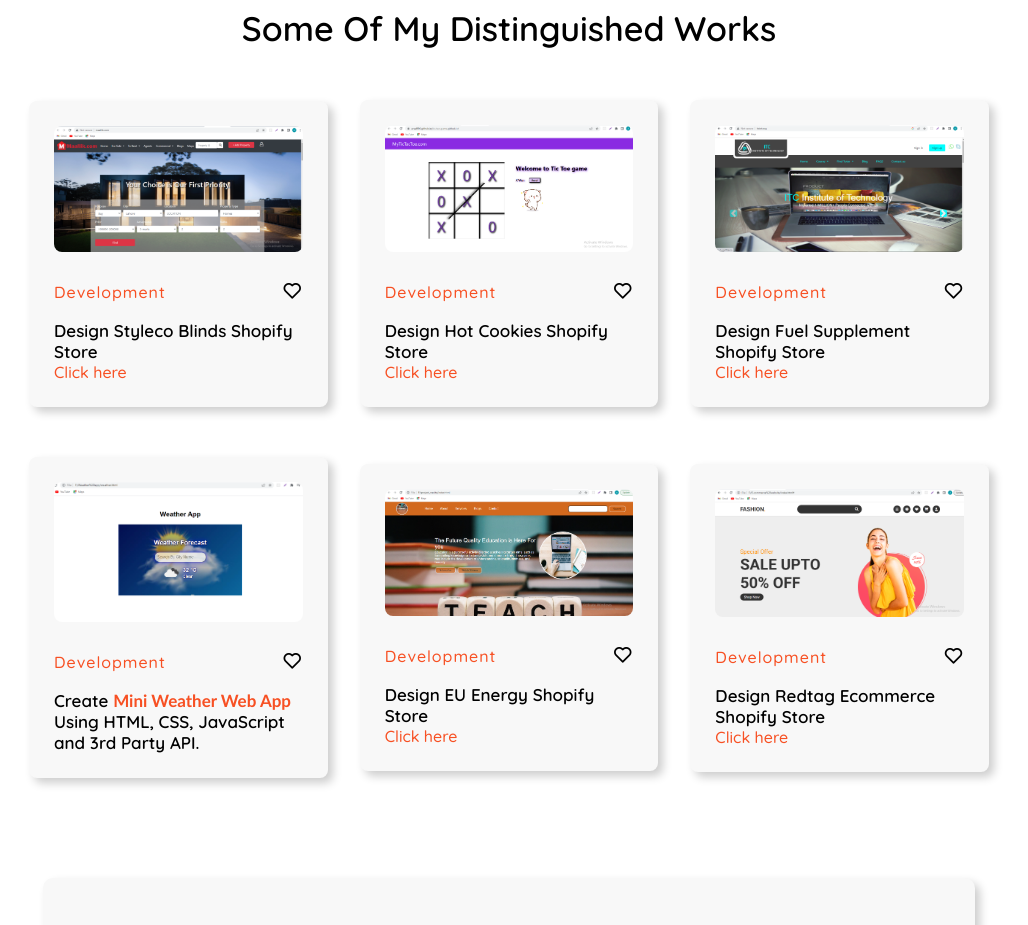
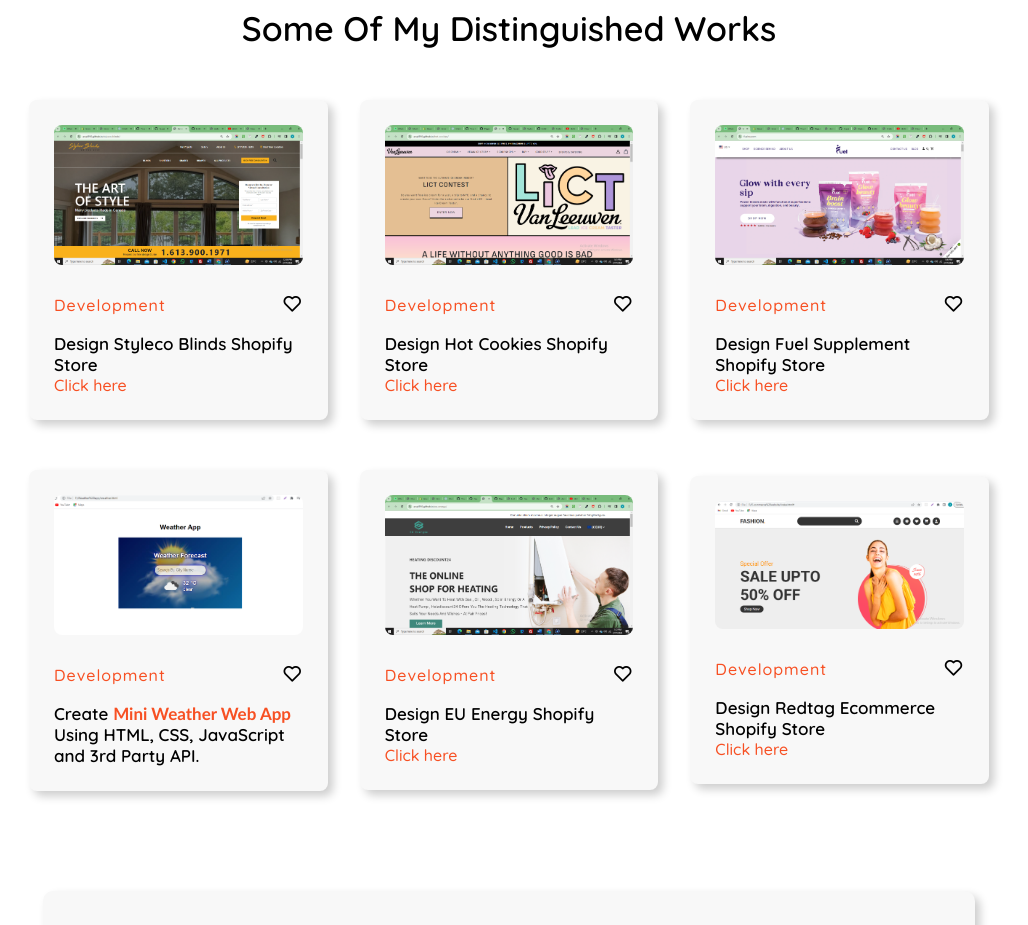
Before and after one commit to Arsal996/Arslan96.github.io, a plain HTML site: page index.html in a window 1280 px wide. Shown: the part 1986-2911 px from the top of the page, without its empty margins (131-1159 px from the left). Drawn offline with nearby package versions, Linux system fonts and the light colour scheme.

Commit message:
Update index.html

```diff
--- a/index.html
+++ b/index.html
@@ -168,7 +168,7 @@
 
         <div class="portfolio-content1">
             <div class="row">
-                <img src="img/maallik.png">
+                <img src="img/styelo blinds.png">
                 <div class="main-row">
                     <div class="row-text">
                         <h6>Development</h6>
@@ -182,7 +182,7 @@
             </div>
 
             <div class="row">
-                <img src="img/tic-tac2.png">
+                <img src="img/Hot cookies.png">
                 <div class="main-row">
                     <div class="row-text">
                         <h6>Development</h6>
@@ -197,7 +197,7 @@
             </div>
 
             <div class="row">
-                <img src="img/itciot.png">
+                <img src="img/fuelnu.png">
                 <div class="main-row">
                     <div class="row-text">
                         <h6>Development</h6>
@@ -227,7 +227,7 @@
             </div>
 
             <div class="row">
-                <img src="img/onlineEdu.png">
+                <img src="img/eu enegy.png">
                 <div class="main-row">
                     <div class="row-text">
                         <h6>Development</h6>
```
